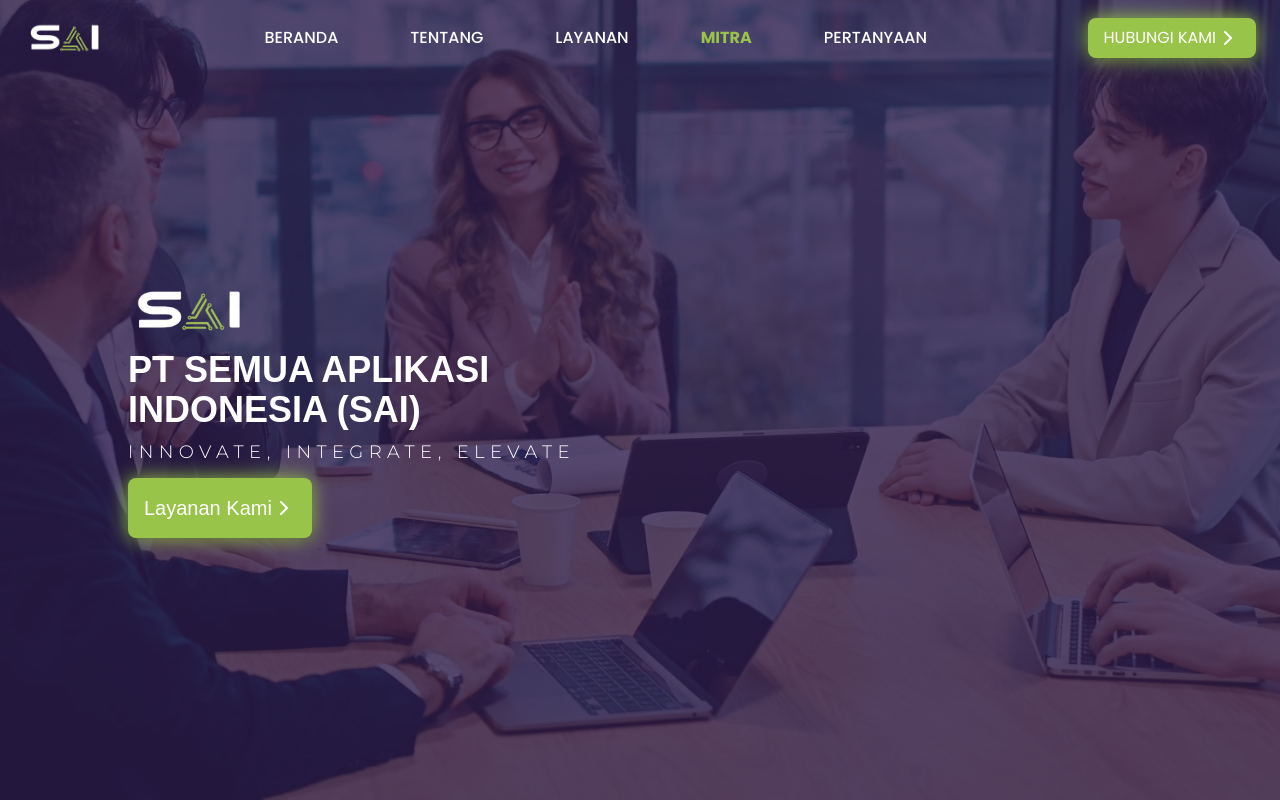
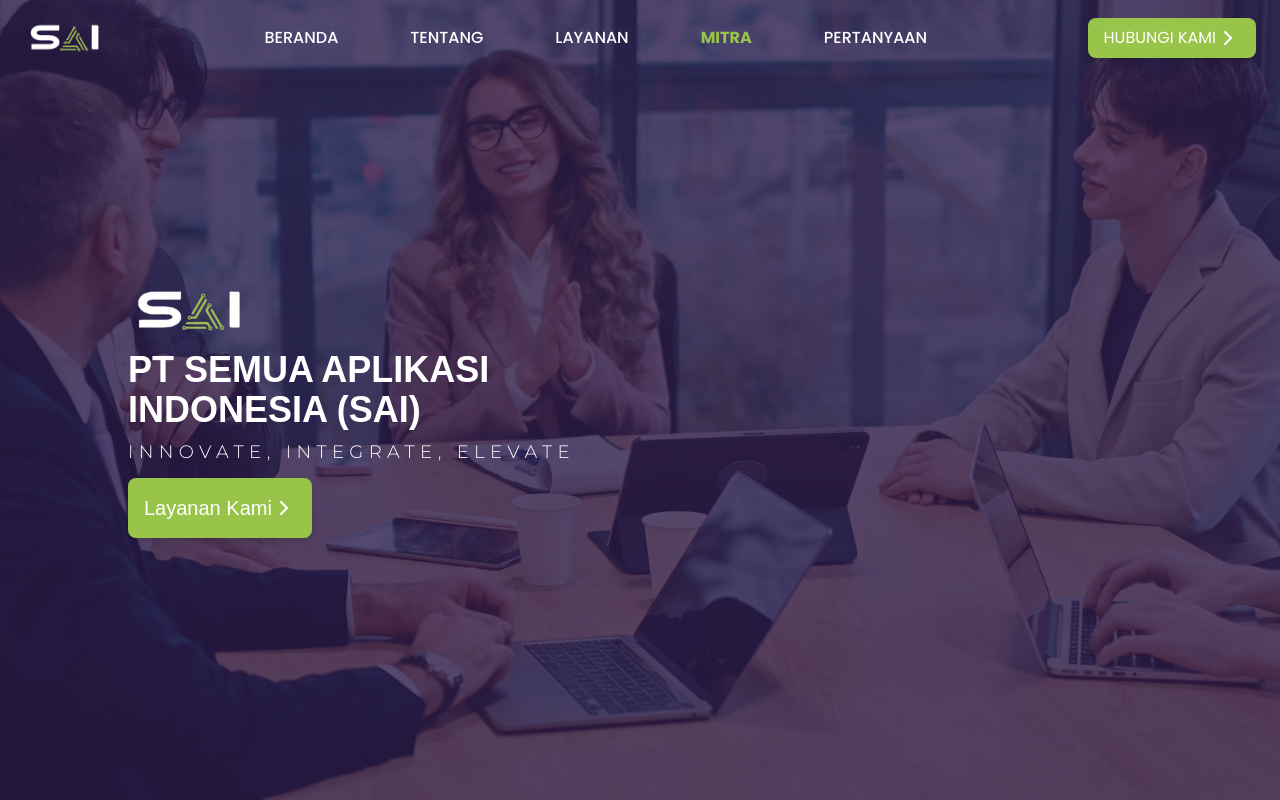
Before and after one commit to wahsur/landingPage, a Next.js app: page / in a window 1280 px wide. Shown: the top 800 px of the page. Built offline with nearby package versions, Linux system fonts and the light colour scheme.

Commit message:
fix shadow

```diff
--- a/src/components/Contact.js
+++ b/src/components/Contact.js
@@ -110,7 +110,7 @@
               {/* Button */}
               <button
                 type="submit"
-                className=" bg-secondary text-white font-semibold py-2 px-4 rounded-md hover:bg-hover_bg shadow-md drop-shadow-[0_0_10px_#98C449] transition"
+                className=" bg-secondary text-white text-center font-semibold py-2 px-4 rounded-md hover:bg-hover_bg shadow-md transition"
               >
                 Kirim
               </button>
--- a/src/components/Home.js
+++ b/src/components/Home.js
@@ -50,7 +50,7 @@
               .getElementById("LAYANAN")
               ?.scrollIntoView({ behavior: "smooth" });
           }}
-          className="mt-3 flex items-center justify-center text-xl bg-secondary text-white px-4 py-4 rounded-lg shadow-md drop-shadow-[0_0_10px_#98C449] hover:bg-hover_bg transition"
+          className="mt-3 flex items-center justify-center text-xl bg-secondary text-white px-4 py-4 rounded-lg shadow-md hover:bg-hover_bg transition"
         >
           Layanan Kami
           <ChevronRight />
--- a/src/components/navbar.js
+++ b/src/components/navbar.js
@@ -98,7 +98,7 @@
           </ul>
 
           {/* Contact Us (Desktop) */}
-          <div className="hidden lg:flex bg-secondary text-white px-4 py-2 rounded-lg shadow-md drop-shadow-[0_0_10px_#98C449] hover:bg-hover_bg transition items-center cursor-pointer">
+          <div className="hidden lg:flex bg-secondary text-white px-4 py-2 rounded-lg shadow-md  hover:bg-hover_bg transition items-center cursor-pointer">
             <button
               onClick={() =>
                 document
@@ -236,7 +236,7 @@
               .getElementById("BERANDA")
               ?.scrollIntoView({ behavior: "smooth" })
           }
-          className="lg:hidden fixed bottom-6 right-6 bg-secondary drop-shadow-[0_0_10px_#98C449] text-white p-3 rounded-full shadow-lg hover:bg-hover_bg transition z-50"
+          className="lg:hidden fixed bottom-6 right-6 bg-secondary text-white p-3 rounded-full shadow-lg hover:bg-hover_bg transition z-50"
         >
           <ArrowUp size={24} />
         </button>
```
